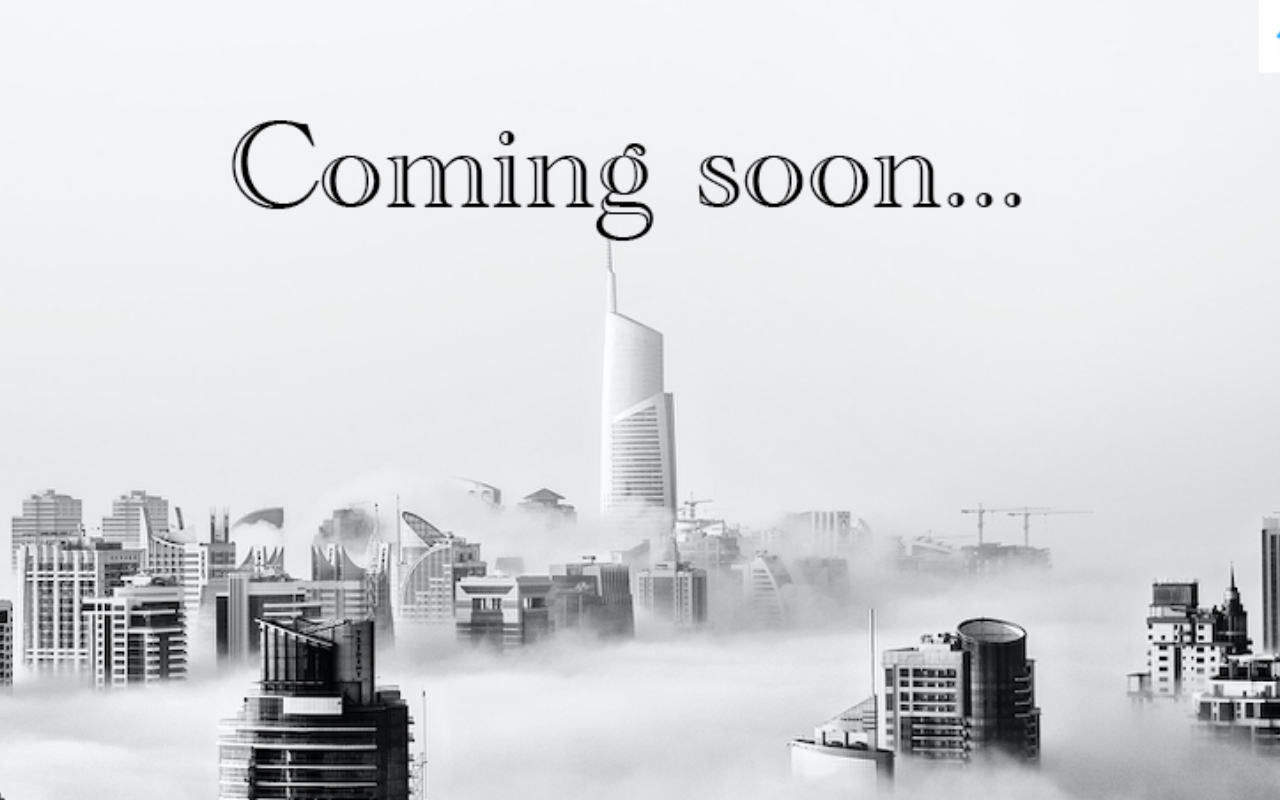
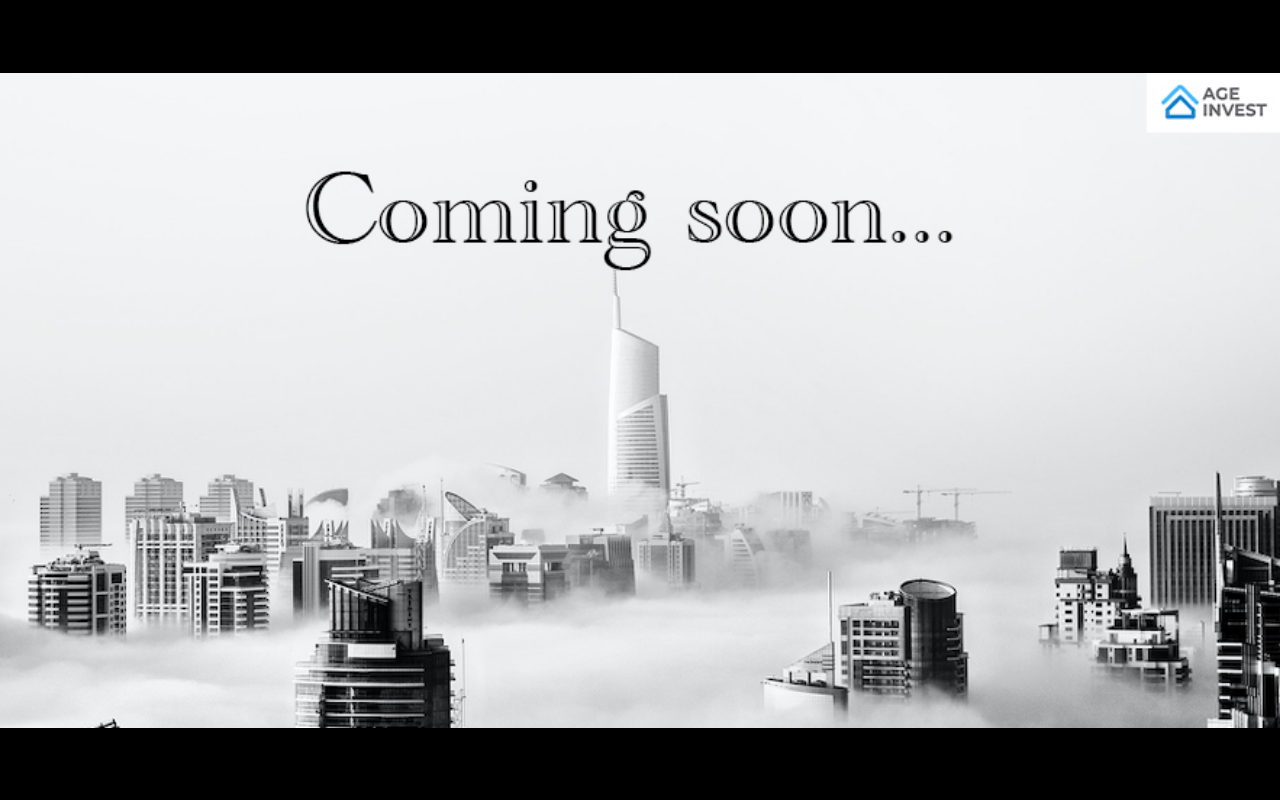
Before and after one commit to peijao/ageinvest.am, a plain HTML site: page index.html in a window 1280 px wide. Drawn offline with Linux system fonts and the light colour scheme.

Commit message:
Update index.html

```diff
--- a/index.html
+++ b/index.html
@@ -9,11 +9,14 @@
       margin: 0;
       padding: 0;
       height: 100%;
+      background: #000; /* Чёрный фон на случай пустот */
     }
 
     body {
-      background: url('image.jpg') no-repeat center center fixed;
-      background-size: cover;
+      background: url('image.jpg') no-repeat center center;
+      background-size: contain;
+      background-repeat: no-repeat;
+      background-position: center;
     }
   </style>
 </head>
```
